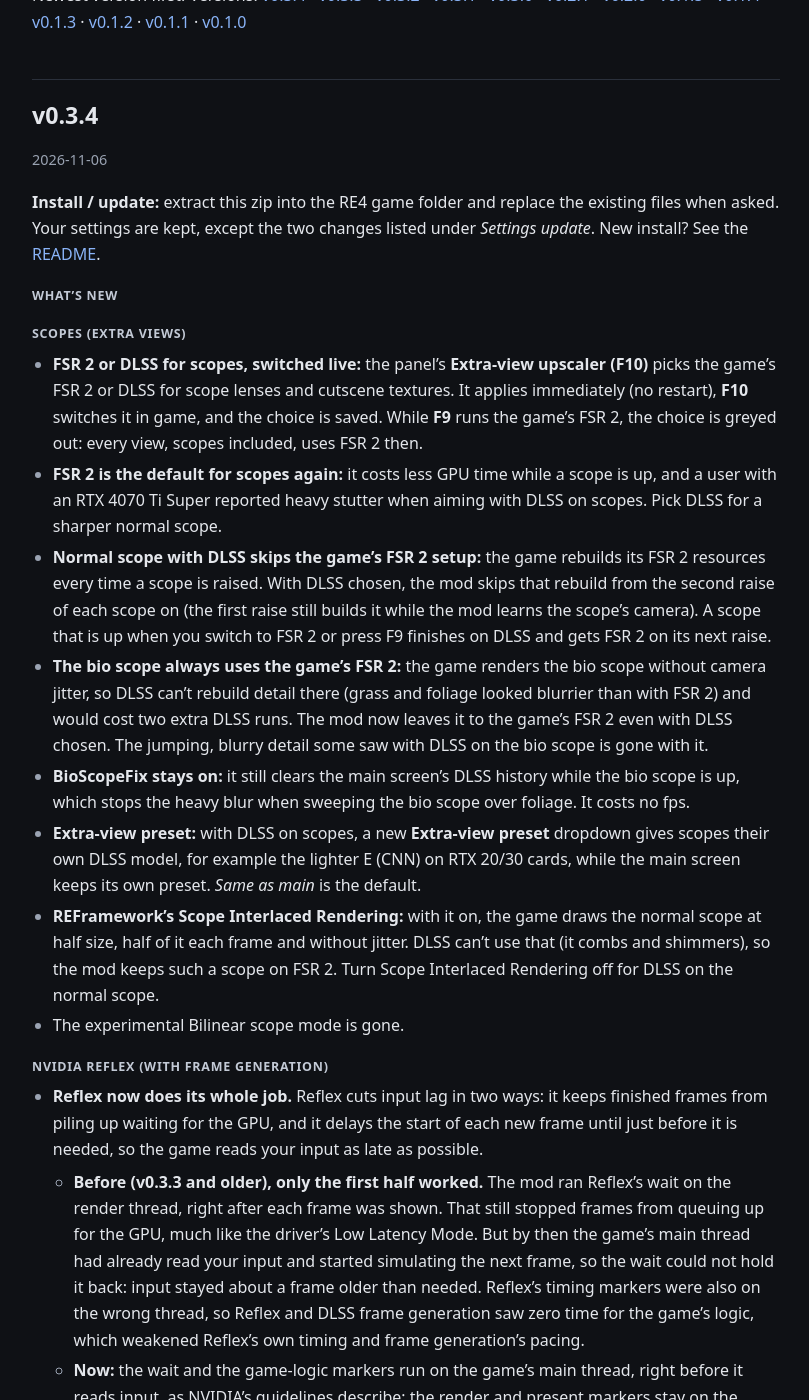
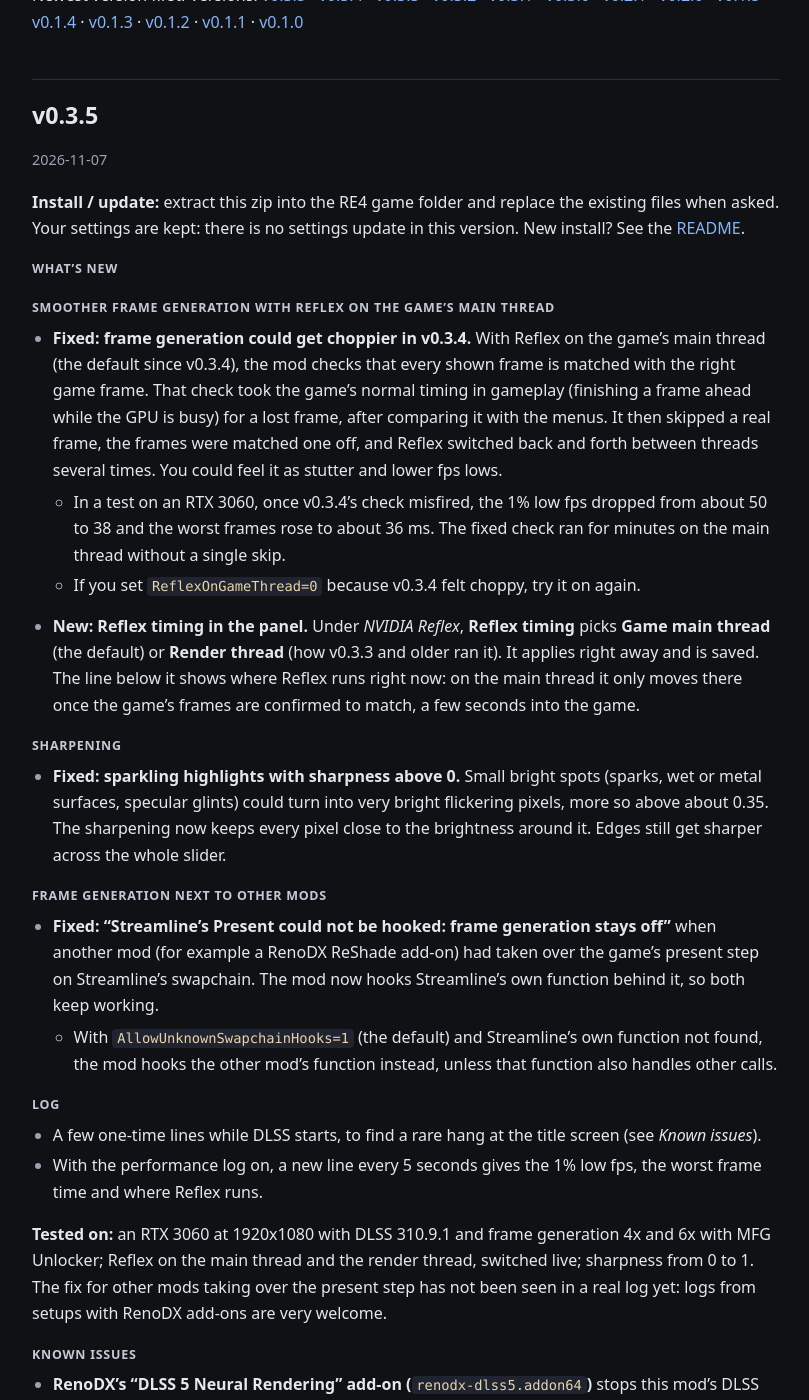
Before and after one commit to nmkha16/re4r-dlss-notes, a Jekyll site: the page built from index.md, in a window 1280 px wide and 1400 px high, scrolled down 359 px. Shown: the whole window, without its empty margins (234-1043 px from the left). Built offline with Jekyll 4.4.1, drawn with Linux system fonts in a browser that asks for light colours; some of the changed text lies outside the part shown.

```diff
--- a/index.md
+++ b/index.md
@@ -11,9 +11,44 @@ Generation with NVIDIA Reflex.
 
 **Download:** [RE4 DLSS on Nexus Mods](https://www.nexusmods.com/residentevil42023/mods/7795)
 
-Newest version first. Versions: [v0.3.4](#v034) · [v0.3.3](#v033) · [v0.3.2](#v032) · [v0.3.1](#v031) ·
-[v0.3.0](#v030) · [v0.2.1](#v021) · [v0.2.0](#v020) · [v0.1.5](#v015) · [v0.1.4](#v014) · [v0.1.3](#v013) ·
-[v0.1.2](#v012) · [v0.1.1](#v011) · [v0.1.0](#v010)
+Newest version first. Versions: [v0.3.5](#v035) · [v0.3.4](#v034) · [v0.3.3](#v033) · [v0.3.2](#v032) ·
+[v0.3.1](#v031) · [v0.3.0](#v030) · [v0.2.1](#v021) · [v0.2.0](#v020) · [v0.1.5](#v015) · [v0.1.4](#v014) ·
+[v0.1.3](#v013) · [v0.1.2](#v012) · [v0.1.1](#v011) · [v0.1.0](#v010)
+
+## v0.3.5
+
+*2026-11-07*
+
+**Install / update:** extract this zip into the RE4 game folder and replace the existing files when asked. Your settings are kept: there is no settings update in this version. New install? See the [README](https://www.nexusmods.com/residentevil42023/mods/7795).
+
+### What's new
+
+### Smoother frame generation with Reflex on the game's main thread
+- **Fixed: frame generation could get choppier in v0.3.4.** With Reflex on the game's main thread (the default since v0.3.4), the mod checks that every shown frame is matched with the right game frame. That check took the game's normal timing in gameplay (finishing a frame ahead while the GPU is busy) for a lost frame, after comparing it with the menus. It then skipped a real frame, the frames were matched one off, and Reflex switched back and forth between threads several times. You could feel it as stutter and lower fps lows.
+  - In a test on an RTX 3060, once v0.3.4's check misfired, the 1% low fps dropped from about 50 to 38 and the worst frames rose to about 36 ms. The fixed check ran for minutes on the main thread without a single skip.
+  - If you set `ReflexOnGameThread=0` because v0.3.4 felt choppy, try it on again.
+- **New: Reflex timing in the panel.** Under *NVIDIA Reflex*, **Reflex timing** picks **Game main thread** (the default) or **Render thread** (how v0.3.3 and older ran it). It applies right away and is saved. The line below it shows where Reflex runs right now: on the main thread it only moves there once the game's frames are confirmed to match, a few seconds into the game.
+
+### Sharpening
+- **Fixed: sparkling highlights with sharpness above 0.** Small bright spots (sparks, wet or metal surfaces, specular glints) could turn into very bright flickering pixels, more so above about 0.35. The sharpening now keeps every pixel close to the brightness around it. Edges still get sharper across the whole slider.
+
+### Frame generation next to other mods
+- **Fixed: "Streamline's Present could not be hooked: frame generation stays off"** when another mod (for example a RenoDX ReShade add-on) had taken over the game's present step on Streamline's swapchain. The mod now hooks Streamline's own function behind it, so both keep working.
+  - With `AllowUnknownSwapchainHooks=1` (the default) and Streamline's own function not found, the mod hooks the other mod's function instead, unless that function also handles other calls.
+
+### Log
+- A few one-time lines while DLSS starts, to find a rare hang at the title screen (see *Known issues*).
+- With the performance log on, a new line every 5 seconds gives the 1% low fps, the worst frame time and where Reflex runs.
+
+**Tested on:** an RTX 3060 at 1920x1080 with DLSS 310.9.1 and frame generation 4x and 6x with MFG Unlocker; Reflex on the main thread and the render thread, switched live; sharpness from 0 to 1. The fix for other mods taking over the present step has not been seen in a real log yet: logs from setups with RenoDX add-ons are very welcome.
+
+### Known issues
+- **RenoDX's "DLSS 5 Neural Rendering" add-on (`renodx-dlss5.addon64`)** stops this mod's DLSS from starting (`DLSS: CreateFeature ... -> 0xbad00007` in the log), so frame generation has nothing to work with. Use either that add-on or this mod's DLSS for now.
+- **Rare hang at the title screen:** twice in about 10 starts in testing, the game stopped right after starting, before DLSS started. Close it and start the game again. If it happens, please send the log: the new start-up lines show where it stopped.
+- **REFramework D2D plugin:** the released `reframework-d2d.dll` (needed by scripts such as *Damage Numbers*) crashes the game within seconds while frame generation is on. A fixed build of the plugin is available with the mod; otherwise remove `reframework\plugins\reframework-d2d.dll`, `reframework\autorun\reframework-d2d.lua` and the scripts that use it, or turn frame generation off.
+- **One frame without generated frames** can happen when the inventory opens.
+
+**Having a problem?** Send `reframework\data\re4dlss\re4dlss.log` from your game folder right after it happens, since the log is reset every time the game starts. If the game crashes with frame generation, copy the log first, then set `FrameGen=0` under `[FrameGen]` in `reframework\data\re4dlss\re4dlss.ini`.
 
 ## v0.3.4
 
```
